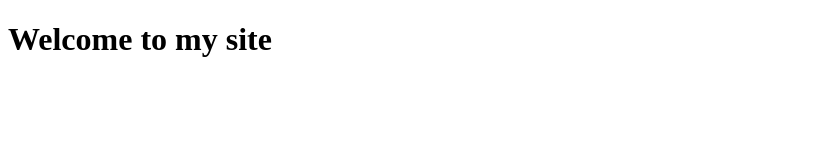
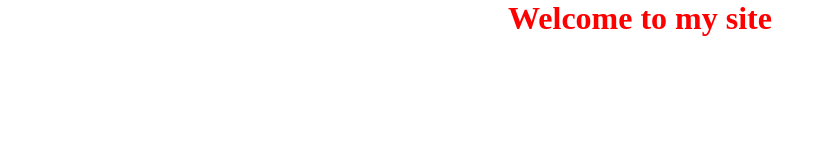
Before and after one commit to Nodeboy28/Nodeboy28.github.io, a plain HTML site: page index.html in a window 1280 px wide. Shown: the whole page, without its empty margins (0-827 px from the left). Drawn offline with Linux system fonts and the light colour scheme.

Commit message:
added style.css

```diff
--- /dev/null
+++ b/css/style.css
@@ -0,0 +1,8 @@
+*{
+	margin: 0;
+	padding: 0;
+}
+h1{
+	color: red;
+	text-align: center;
+}
--- a/index.html
+++ b/index.html
@@ -3,6 +3,7 @@
 <head>
 	<meta charset="UTF-8">
 	<title>Sudipta's Profile</title>
+	<link rel="stylesheet" type="text/css" href="css/style.css">
 </head>
 <body>
 	<h1>Welcome to my site</h1>
```
